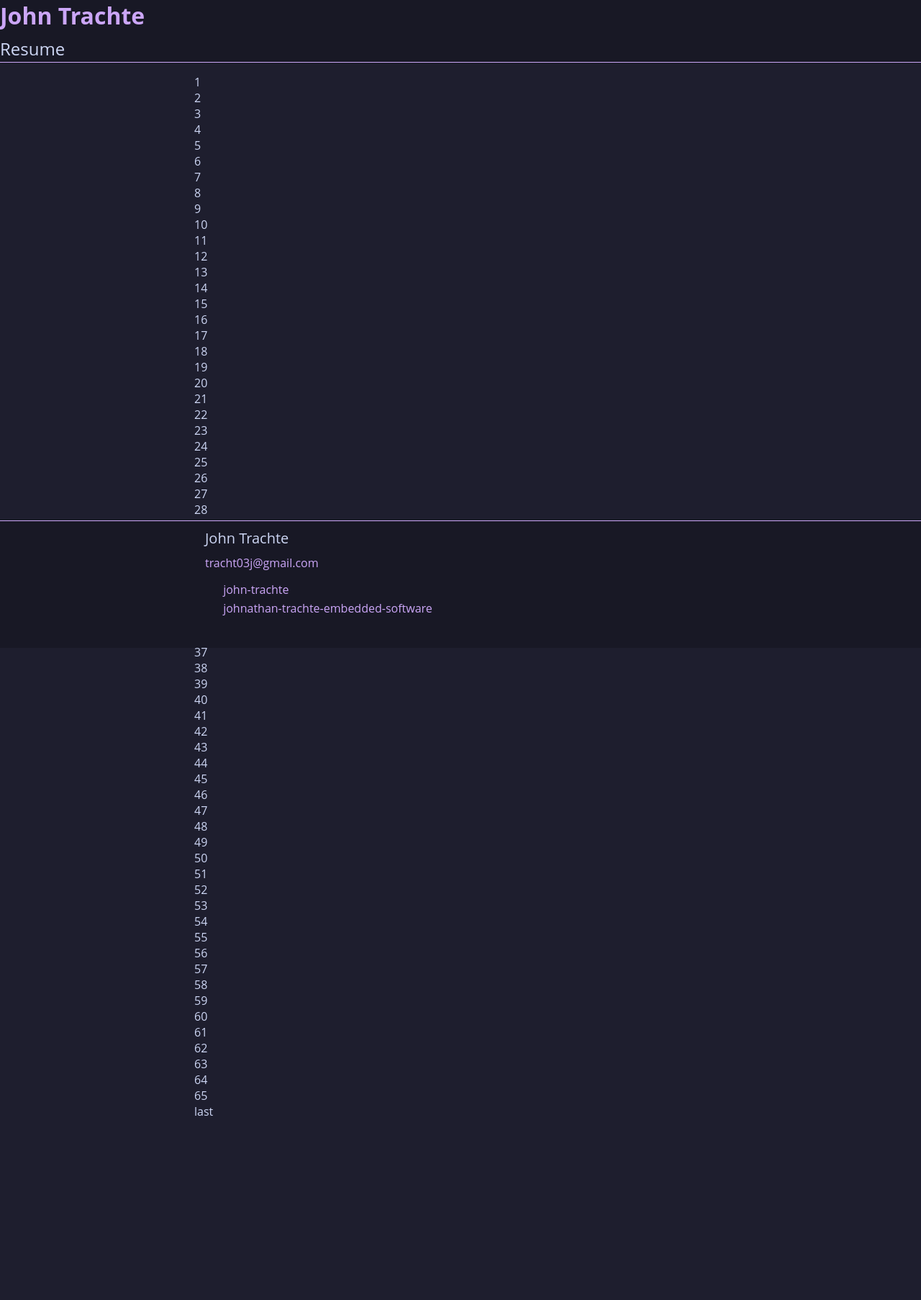
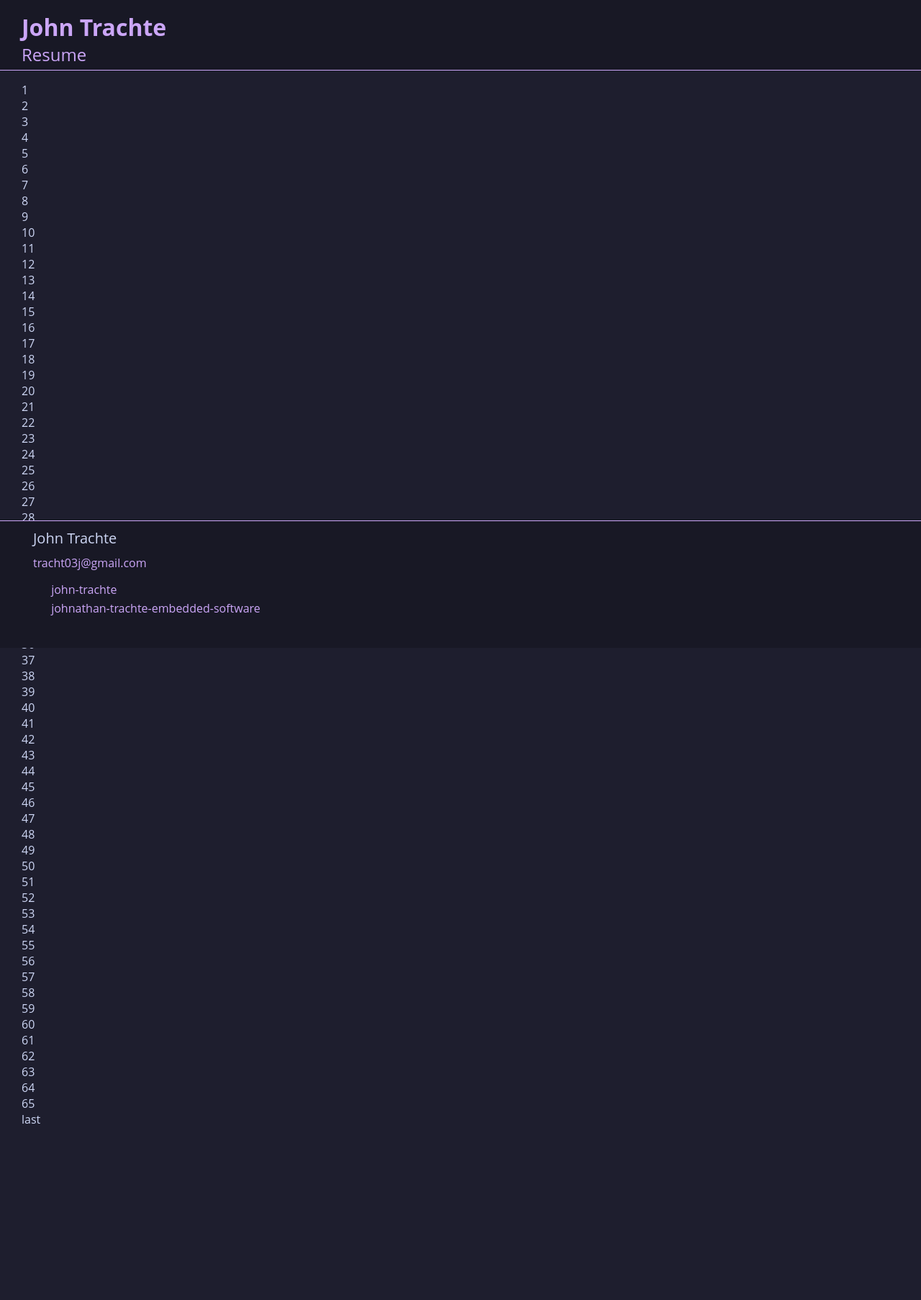
Before and after one commit to John-Trachte/jekyll-based-site, a Jekyll site: the page built from index.html, in a window 1280 px wide. Shown: the whole page at 72% size. Built offline with Jekyll 4.4.1, drawn with Linux system fonts in a browser that asks for light colours.

Commit message:
feat: Style header

```diff
--- a/404.html
+++ b/404.html
@@ -22,4 +22,5 @@ layout: default
 
   <p><strong>Page not found :(</strong></p>
   <p>The requested page could not be found.</p>
+  <p>Use the header bar to navigate back home.</p>
 </div>
--- a/assets/main.css
+++ b/assets/main.css
@@ -98,8 +98,8 @@ figure>img {
 .wrapper {
     max-width: -webkit-calc(800px - (30px * 2));
     max-width: calc(800px - (30px * 2));
-    margin-right: auto;
-    margin-left: auto;
+    margin-right: 0;
+    margin-left: 0;
     padding-right: 30px;
     padding-left: 30px;
 }
@@ -172,7 +172,7 @@ a:hover {
 .footer-wrapper {
     float: left;
     margin-bottom: 15px;
-    padding-left: 15px;
+    padding-left: 1rem;
     font-size: 1rem;
 }
 
@@ -182,23 +182,34 @@ a:hover {
 }
 
 /* header */
+.site-title {
+    font-weight: bold;
+    font-size: 2rem;
+
+    margin-bottom: 15px;
+}
+
+.site-title:hover {
+    transition: 1s ease-in-out;
+    color: var(--grad-14);
+}
+
 .site-header {
-    display: block;
+    padding-left: 30px;
+    padding-top: 1rem;
+    padding-bottom: 5px;
     border-bottom: 1px solid var(--grad-3);
-    /* position: center; */
-    font-size: 2rem;
-    font-weight: bold;
     background-color: var(--grad-16);
+    position: center;
 
     .page-link {
-        color: var(--grad-14);
         font-size: 1.5rem;
         font-weight: normal;
     }
 
     .page-link:hover {
         transition: .5s ease-in-out;
-        color: var(--grad-3);
+        color: var(--grad-14);
     }
 }
 
@@ -213,4 +224,6 @@ a:hover {
 
 .page-heading {
     font-size: 2rem;
+    padding: 1rem 0;
+
 }
```
